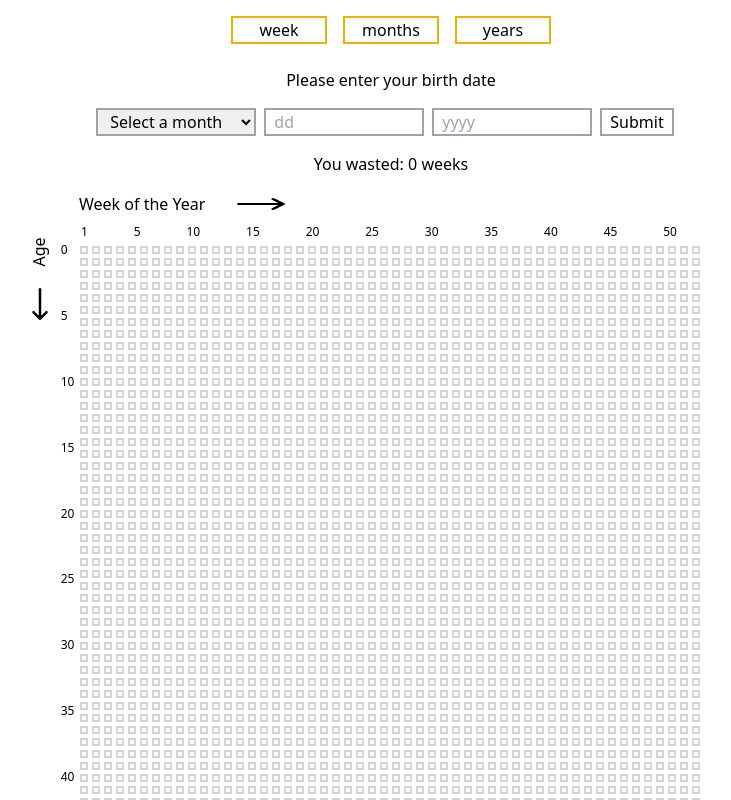
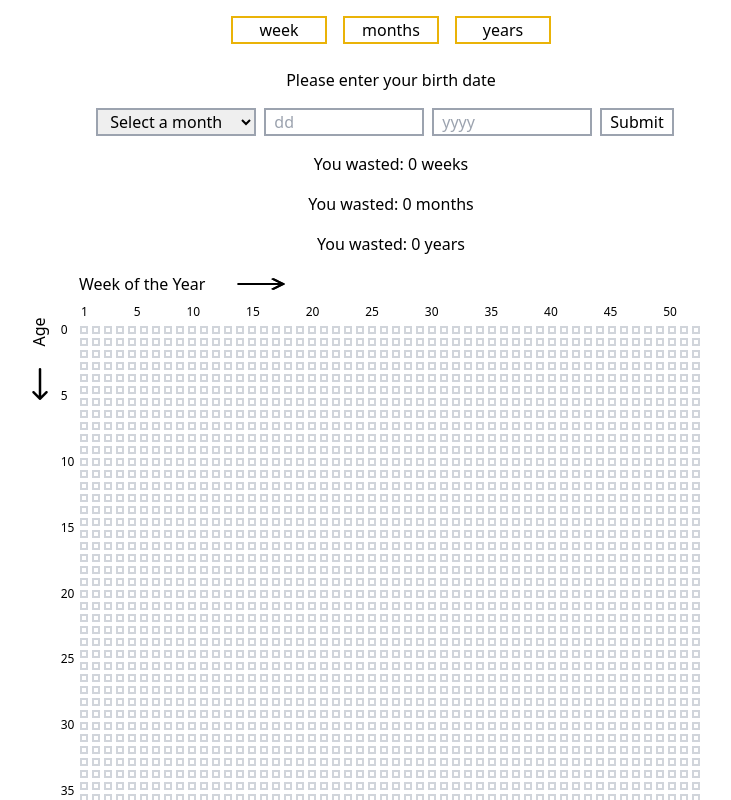
Before and after one commit to bienmag/lifegoesby, a React (Create React App) app: page / in a window 1280 px wide. Shown: the top 800 px of the page, without its empty margins (249-980 px from the left). Built offline with nearby package versions, Linux system fonts and the light colour scheme.

Commit message:
feat:everything works

```diff
--- a/package.json
+++ b/package.json
@@ -20,7 +20,7 @@
     "test": "react-scripts test",
     "eject": "react-scripts eject",
     "predeploy": "npm run build",
-   "deploy": "gh-pages -d build"
+    "deploy": "gh-pages -d build"
   },
   "eslintConfig": {
     "extends": [
@@ -41,6 +41,8 @@
     ]
   },
   "devDependencies": {
+    "autoprefixer": "^10.4.14",
+    "postcss": "^8.4.24",
     "tailwindcss": "^3.3.2"
   }
 }
--- a/src/Main.js
+++ b/src/Main.js
@@ -1,6 +1,8 @@
 import React, { useState } from "react";
-import Template from "./Template";
+import Weeks from "./Weeks";
 import rightArrow from "./images/right-arrow.png";
+import Months from "./Months";
+import Years from "./Years";
 
 function Home() {
   const [mode, setMode] = useState("weeks");
@@ -14,7 +16,7 @@ function Home() {
   const [day, setDay] = useState("");
   const [month, setMonth] = useState("");
   const [year, setYear] = useState("");
-  const [result, setResult] = useState(0);
+  const [result, setResult] = useState({ weeks: 0, months: 0, years: 0 });
 
   function collectDay(e) {
     setDay(e.target.value);
@@ -28,18 +30,23 @@ function Home() {
     setYear(e.target.value);
   }
 
-  function calculateWeeksBetween(d1, d2) {
-    return Math.round((d2 - d1) / (7 * 24 * 60 * 60 * 1000));
-  }
-
   function calculate(e) {
     e.preventDefault();
-    let birhdate = '"' + month + "/" + day + "/" + year + '"';
-    setResult(calculateWeeksBetween(new Date(birhdate), new Date(today)));
+    const birthdate = new Date(year, month - 1, day);
+
+    const timeDiff = new Date() - birthdate;
+
+    const weeks = Math.round(timeDiff / (7 * 24 * 60 * 60 * 1000));
+
+    const months = Math.round(timeDiff / (30 * 24 * 60 * 60 * 1000));
+
+    const years = Math.round(timeDiff / (365 * 24 * 60 * 60 * 1000));
+
+    setResult({ weeks, months, years });
   }
 
   return (
-    <div className="flex flex-col justify-center mb-12" key={result}>
+    <div className="flex flex-col justify-center mb-12 " key={result}>
       <div className="flex justify-center py-4">
         <button
           onClick={() => setMode("weeks")}
@@ -104,16 +111,18 @@ function Home() {
         </form>
       </div>
       <div>
-        <p className="text-center py-2"> You wasted: {result} weeks</p>
+        <p className="text-center py-2"> You wasted: {result.weeks} weeks</p>
+        <p className="text-center py-2"> You wasted: {result.months} months</p>
+        <p className="text-center py-2"> You wasted: {result.years} years</p>
       </div>
       {mode === "weeks" ? (
         <div>
           <div className="flex flex-col items-center">
-            <div className="w-[600px] flex h-6 mr-6 my-2 ">
+            <div className="xl:w-[600px] md:w-[600px] flex h-6 mr-6 my-2 ">
               <h1> Week of the Year</h1>
               <img className="pl-8 w-20" src={rightArrow} alt="Right arrow" />
             </div>
-            <div className="w-[596px] flex justify-between mr-6 text-xs">
+            <div className="xl:w-[596px]  md:w-[600px] flex justify-between mr-6 text-xs">
               <p>1</p>
               <p>5</p>
               <p>10</p>
@@ -127,10 +136,12 @@ function Home() {
               <p>50</p>
             </div>
           </div>
-          <Template weeks={result} className="flex"></Template>
+          <Weeks weeks={result.weeks} />
         </div>
+      ) : mode === "months" ? (
+        <Months months={result.months} />
       ) : (
-        <div>bye</div>
+        <Years years={result.years} />
       )}
     </div>
   );
--- /dev/null
+++ b/src/Months.js
@@ -0,0 +1,33 @@
+function Months({ months }) {
+  const totalMonths = 1080;
+  const monthsTemplate = [];
+  const GrayCircle = (
+    <div className="w-3 h-3 border-2 border-gray-500  rounded-full m-0.5" />
+  );
+  const BlueCircle = <div className="w-3 h-3 bg-blue-600 rounded-full m-0.5" />;
+
+  const diamondsPerLine = 36;
+  const numLines = Math.ceil(totalMonths / diamondsPerLine);
+  for (let line = 0; line < numLines; line++) {
+    const lineTemplate = [];
+    for (let i = 0; i < diamondsPerLine; i++) {
+      const monthIndex = line * diamondsPerLine + i;
+      if (monthIndex < totalMonths) {
+        if (months && monthIndex < months) {
+          lineTemplate.push(BlueCircle);
+        } else {
+          lineTemplate.push(GrayCircle);
+        }
+      }
+    }
+    monthsTemplate.push(
+      <div key={line} className="flex justify-center mr-14">
+        {" "}
+        {lineTemplate}
+      </div>
+    );
+  }
+
+  return <div> {monthsTemplate}</div>;
+}
+export default Months;
--- a/src/Template.js
+++ b/src/Weeks.js
@@ -1,8 +1,8 @@
 import arrow from "./images/right-arrow.png";
 
-function Template({ weeks }) {
+function Weeks({ weeks }) {
   const totalWeeks = 5200;
-  const template = [];
+  const templateWeeks = [];
   const GrayBox = <div className="w-2 h-2  border-2 border-gray-300 m-0.5" />;
   const RedBox = <div className="w-2 h-2 bg-red-600 m-0.5" />;
 
@@ -21,8 +21,8 @@ function Template({ weeks }) {
         }
       }
     }
-    template.push(
-      <div key={line} className="flex justify-center mr-14">
+    templateWeeks.push(
+      <div key={line} className=" flex mr-14 ">
         {lineTemplate}
       </div>
     );
@@ -56,10 +56,10 @@ function Template({ weeks }) {
           <p>85</p>
           <p>90</p>
         </div>
-        <div className="py-1">{template}</div>
+        <div className="py-1">{templateWeeks}</div>
       </div>
     </div>
   );
 }
 
-export default Template;
+export default Weeks;
--- /dev/null
+++ b/src/Years.js
@@ -0,0 +1,36 @@
+function Years({ years }) {
+  const totalYears = 90;
+  const yearsTemplate = [];
+  const GrayDiamond = (
+    <div className="w-5 h-5 border-2 border-gray-300 transform rotate-45 m-2" />
+  );
+  const BlueDiamond = (
+    <div className="w-5 h-5 bg-blue-600 transform rotate-45 m-2" />
+  );
+
+  const diamondsPerLine = 10;
+  const numLines = Math.ceil(totalYears / diamondsPerLine);
+  for (let line = 0; line < numLines; line++) {
+    const lineTemplate = [];
+    for (let i = 0; i < diamondsPerLine; i++) {
+      const yearIndex = line * diamondsPerLine + i;
+      if (yearIndex < totalYears) {
+        if (years && yearIndex < years) {
+          lineTemplate.push(BlueDiamond);
+        } else {
+          lineTemplate.push(GrayDiamond);
+        }
+      }
+    }
+    yearsTemplate.push(
+      <div key={line} className="flex justify-center mr-14">
+        {" "}
+        {lineTemplate}
+      </div>
+    );
+  }
+
+  return <div> {yearsTemplate}</div>;
+}
+
+export default Years;
--- a/tailwind.config.js
+++ b/tailwind.config.js
@@ -2,9 +2,6 @@
 module.exports = {
   content: ["./src/**/*.{js,jsx,ts,tsx}"],
   theme: {
-    screens: {
-      mobile: "640px",
-    },
     extend: {},
   },
   plugins: [],
```
Also changed, not shown: 1 other file (tests, documents, lock files or other folders).
